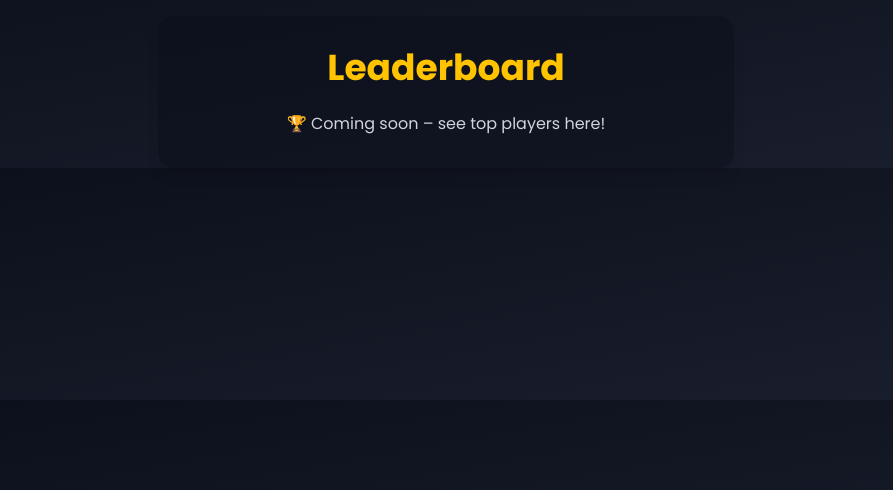
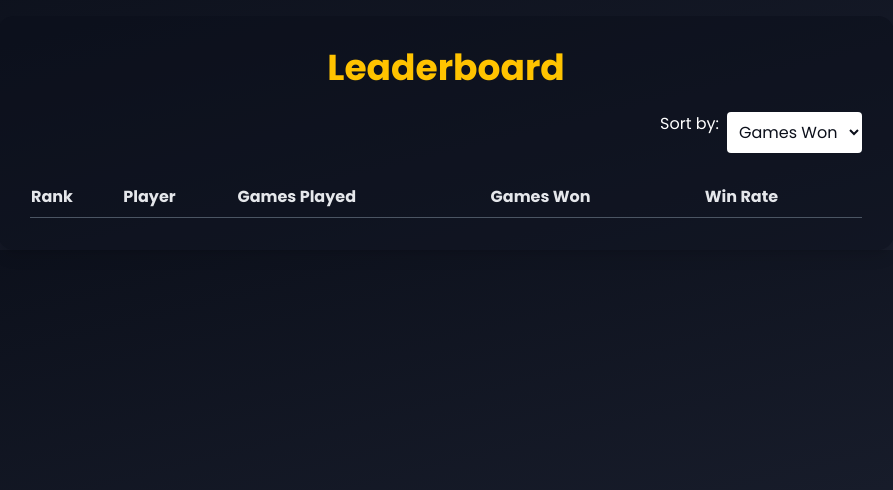
Before and after one commit to mkjacove/CSE312-GroupProject, a Python web app: template templates/leaderboard.html in a window 1280 px wide. Shown: the part 64-554 px from the top of the page, without its empty margins (194-1087 px from the left). Run offline with Jinja, Linux system fonts and the light colour scheme; the template is opened without the code that fills it, so the values that code supplies are empty; some libraries are stand-ins or nearby versions.

Commit message:
Added a working leaderboard

```diff
--- a/templates/leaderboard.html
+++ b/templates/leaderboard.html
@@ -63,23 +63,33 @@
 
     <!-- Leaderboard Content -->
     <main class="pt-[80px] flex flex-col items-center animate-fadeIn px-4">
-      <div class="max-w-xl w-full bg-darkblue/50 backdrop-blur-sm rounded-2xl p-8 shadow-lg space-y-6">
+  <div class="max-w-4xl w-full bg-darkblue/50 backdrop-blur-sm rounded-2xl p-8 shadow-lg space-y-6">
     <h1 class="text-4xl font-bold text-tileYellow text-center">Leaderboard</h1>
-        <p class="text-center text-gray-300">🏆 Coming soon – see top players here!</p>
-        <!-- Example table skeleton -->
-        <!--
-        <table class="w-full text-left text-gray-200">
+
+    <div class="flex justify-end">
+      <label class="mr-2">Sort by:</label>
+      <select id="sortSelect" class="p-2 rounded bg-white text-darkblue">
+        <option value="wins">Games Won</option>
+        <option value="winrate">Win Rate</option>
+      </select>
+    </div>
+
+    <div class="overflow-x-auto">
+      <table class="w-full text-left text-gray-200 table-auto">
         <thead>
-            <tr>
-              <th>#</th><th>Player</th><th>High Score</th>
+          <tr class="border-b border-gray-600">
+            <th class="py-2">Rank</th>
+            <th class="py-2">Player</th>
+            <th class="py-2">Games Played</th>
+            <th class="py-2">Games Won</th>
+            <th class="py-2">Win Rate</th>
           </tr>
         </thead>
-          <tbody>
-            <tr><td>1</td><td>Alice</td><td>150</td></tr>
-            ...
+        <tbody id="leaderboardBody">
+          <!-- Dynamic rows inserted here -->
         </tbody>
       </table>
-        -->
+    </div>
   </div>
 </main>
 
@@ -100,6 +110,76 @@
       hi.textContent = `Hello, ${p.username}!`;
     }
   }
+
+  async function fetchAndRenderLeaderboard(sortBy = "wins") {
+    const res = await fetch("/api/users");
+    const users = await res.json();
+
+    // Filter valid users and compute winrate
+    const processed = users
+      .filter(u => typeof u.games_played === "number" && typeof u.games_won === "number" && u.games_played > 0)
+      .map(u => ({
+        username: u.username,
+        games_played: u.games_played,
+        games_won: u.games_won,
+        winrate: (u.games_won / u.games_played) * 100,
+      }));
+
+    // Sort by desired metric
+    processed.sort((a, b) => {
+      if (sortBy === "wins") return b.games_won - a.games_won;
+      if (sortBy === "winrate") return b.winrate - a.winrate;
+      return 0;
+    });
+
+    // Assign ranks with tie handling
+    let rank = 1, lastScore = null, lastRank = 1;
+    const rows = [];
+    for (let i = 0; i < processed.length && rows.length < 10; i++) {
+      const p = processed[i];
+      const currentScore = sortBy === "wins" ? p.games_won : p.winrate.toFixed(2);
+      if (currentScore !== lastScore) {
+        lastRank = rank;
+        lastScore = currentScore;
+      }
+      rows.push(`
+        <tr class="border-t border-gray-700">
+          <td class="py-2">${lastRank}</td>
+          <td class="py-2">${p.username}</td>
+          <td class="py-2">${p.games_played}</td>
+          <td class="py-2">${p.games_won}</td>
+          <td class="py-2">${p.winrate.toFixed(2)}%</td>
+        </tr>
+     `);
+      rank++;
+    }
+
+    document.getElementById("leaderboardBody").innerHTML = rows.join("");
+  }
+
+  document.getElementById("sortSelect").addEventListener("change", e => {
+    fetchAndRenderLeaderboard(e.target.value);
+  });
+
+  main();
+  fetchAndRenderLeaderboard();
+</script>
+    <script>
+      lucide.createIcons();
+
+      async function main() {
+        const p = await (await fetch("/api/users/@me")).json();
+        const lb = document.getElementById("login-button");
+        const rb = document.getElementById("register-button");
+        const li = document.getElementById("logged-in");
+        const hi = document.getElementById("hello-username");
+        if (p.id) {
+          lb.style.display = "none";
+          rb.style.display = "none";
+          li.style.display = "flex";
+          hi.textContent = `Hello, ${p.username}!`;
+        }
+      }
       main();
     </script>
   </body>
--- a/templates/player-statistics.html
+++ b/templates/player-statistics.html
@@ -74,7 +74,7 @@
           <div id="userStats" class="space-y-2 text-gray-200">
             <p><strong>Games Played:</strong> <span id="games_played">–</span></p>
             <p><strong>Games Won:</strong> <span id="games_won">–</span></p>
-            <p><strong>Average Tiles:</strong> <span id="average_tiles">–</span></p>
+            <p><strong>Average Tiles Broken:</strong> <span id="average_tiles">–</span></p>
           </div>
         </div>
       </div>
```
Also changed, not shown: server.py (+16 -0 lines). Lines whose indentation alone changed are shown as unchanged.
